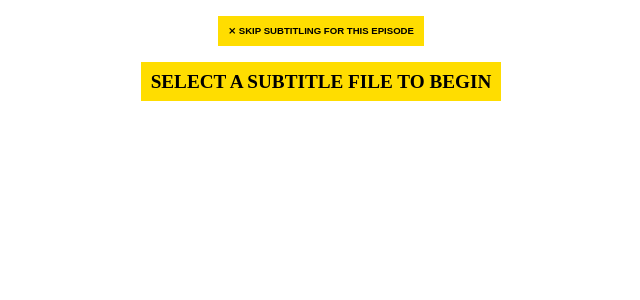
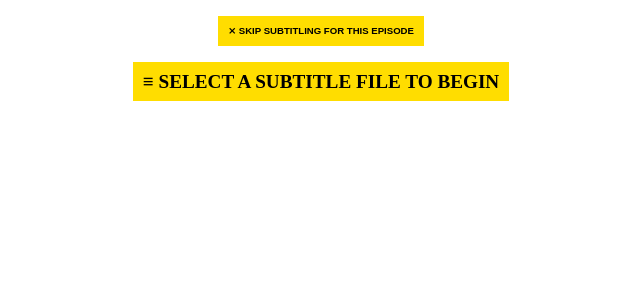
Before and after one commit to sheodox/jimaku-player, a Svelte app: page / in a window 1280 px wide. Shown: the top 300 px of the page, without its empty margins (319-959 px from the left). Built offline with nearby package versions, Linux system fonts and the light colour scheme; the HTML template or start-up script is replaced by a standard one.

Commit message:
more icons

```diff
--- a/src/Align.svelte
+++ b/src/Align.svelte
@@ -27,11 +27,11 @@
 				Use the last alignment for <span class="show-name">{showName}</span> ({alignmentHint()})
 			</button>
 		{/if}
-		<button on:click={() => align(0)}>No alignment adjustment<br />(use when you know the subtitles are timed properly)</button>
+		<button on:click={() => align(0)}>&RightArrowBar; No alignment adjustment<br />(use when you know the subtitles are timed properly)</button>
 		<button on:click={promptAlignment}>Enter alignment manually</button>
 	</div>
 	<button on:click={align}>
-		Click when the first line is said:
+		&rlhar; Click when the first line is said:
 		<br />
 		<pre>{firstSubtitle.text}</pre>
 	</button>
--- a/src/SubtitlePrompt.svelte
+++ b/src/SubtitlePrompt.svelte
@@ -1,6 +1,6 @@
 <div class="column">
 	<button class="small-button" on:click={cancelSubbing}>&Cross; Skip Subtitling For This Episode</button>
-	<label for="srt-upload">Select a subtitle file to begin</label>
+	<label for="srt-upload">&equiv; Select a subtitle file to begin</label>
 	<input type="file" id="srt-upload" on:change={uploadSRT} accept=".srt,.ass,.ssa">
 </div>
 <script>
```
